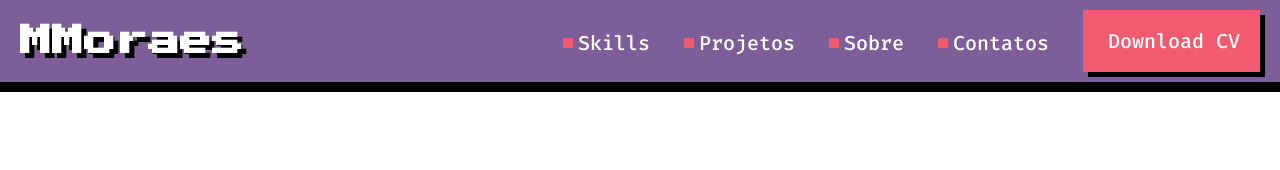
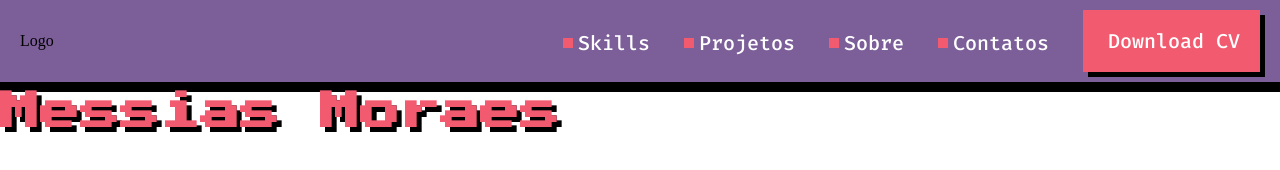
Before and after one commit to MessiMoraes/portfolio, a plain HTML site: page index.html in a window 1280 px wide. Drawn offline with Linux system fonts and the light colour scheme.

Commit message:
Create the title component

```diff
--- /dev/null
+++ b/assets/css/components/title.css
@@ -0,0 +1,6 @@
+h1 {
+    font-family: "Press Start 2P", sans-serif;
+    font-size: 40px;
+    color: #F25A70;
+    text-shadow: 5px 5px 0 #000;
+}
--- a/assets/css/style.css
+++ b/assets/css/style.css
@@ -6,12 +6,6 @@ header {
     border-bottom: 10px solid #000;
     padding: 10px 20px;
 
-}
-
-h1 {
-    font-family: "Press Start 2P", sans-serif;
-    color: #FFF;
-    text-shadow: 5px 5px 0 #000;
 }
 
 nav {
--- a/index.html
+++ b/index.html
@@ -13,13 +13,14 @@
     <!-- css  -->
     <link rel="stylesheet" href="assets/css/reset.css">
     <link rel="stylesheet" href="assets/css/style.css">
+    <link rel="stylesheet" href="assets/css/components/title.css">
 
 </head>
 <body>
     <header>
         <!-- <img src="assets/images/logo.png" alt=""> -->
 
-        <h1>MMoraes</h1>
+        <div>Logo</div>
 
         <nav>
             <a href="" lang="en">Skills</a>
@@ -28,11 +29,11 @@
             <a href="">Contatos</a>
             <a href="" id="button" lang="en">Download CV</a>
         </nav>
+    </header>
 
-
-    </header>
+    <h1>Messias Moraes</h1>
 </body>
 </html>
 
 
-<!-- https://www.youtube.com/watch?v=fBi-hBqfHTc&list=PLirko8T4cEmzrH3jIJi7R7ufeqcpXYaLa&index=40 -->
+<!--  -->
```
